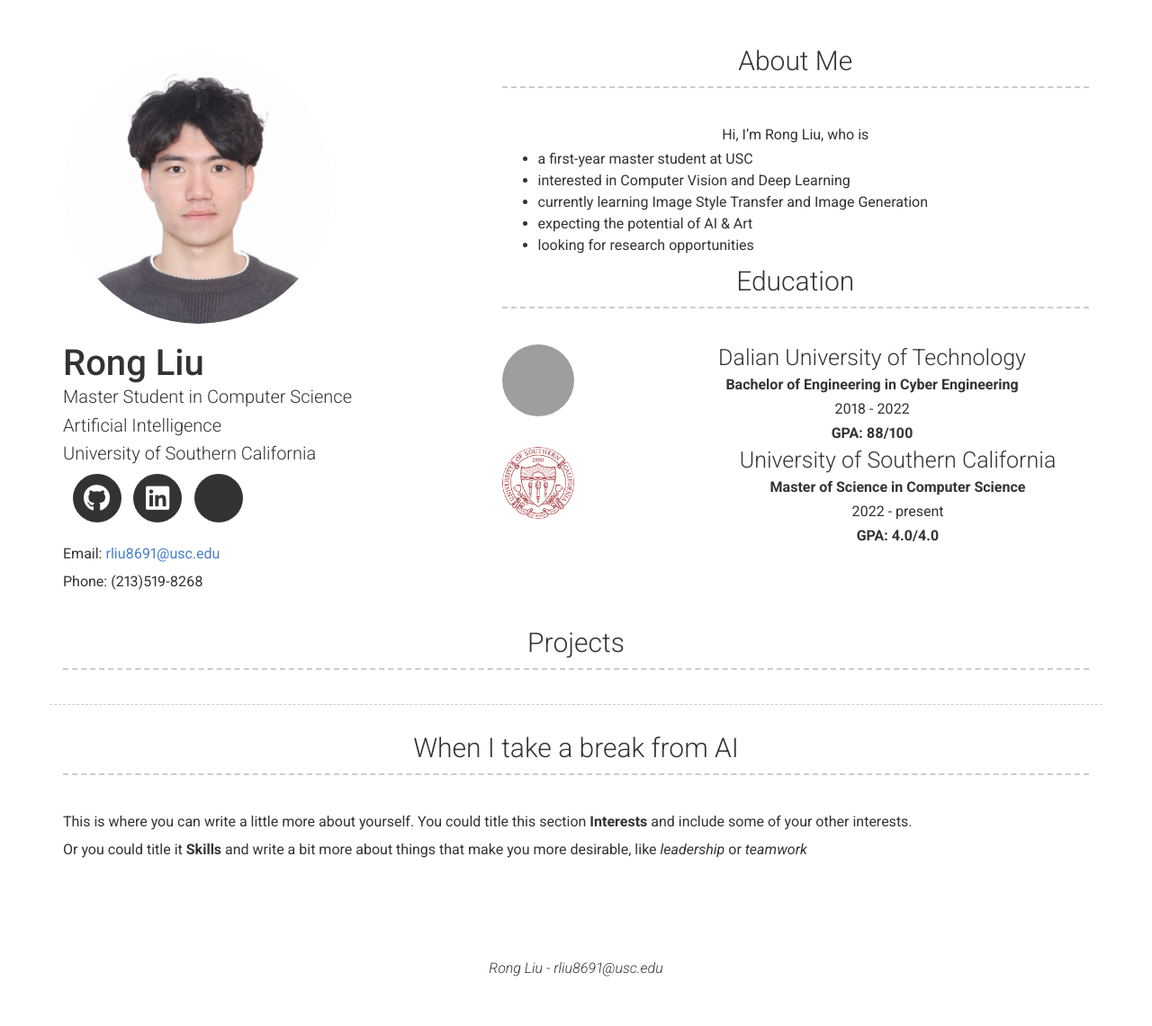
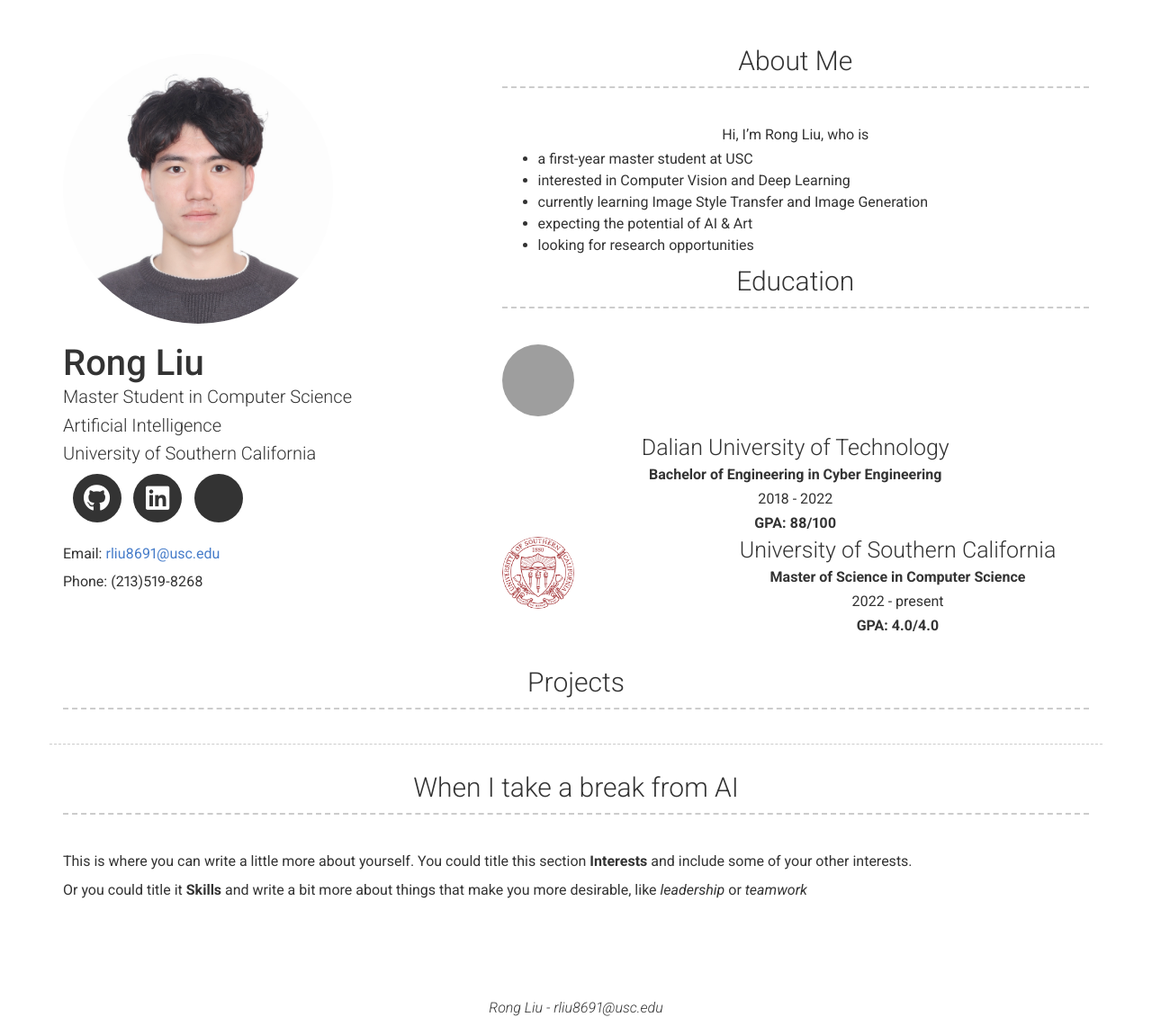
Before and after one commit to RongLiu-Leo/rongliu-leo.github.io, a Jekyll site: the page built from index.md, in a window 1280 px wide. Shown: the whole page at 90% size. Built offline with Jekyll 4.4.1, drawn with Linux system fonts in a browser that asks for light colours; nearby versions of some CDN libraries; a style sheet for code colours, icons or effects is not loaded; before the commit the page ends 1096 px from its top, so only the background shows below that; grey boxes are pictures that could not be loaded.

Commit message:
Update header.html

```diff
--- a/_includes/header.html
+++ b/_includes/header.html
@@ -55,7 +55,7 @@
       {{ site.about_content | strip | markdownify }}
       <h3 id="Education">Education</h3>
       <div class="row">
-        <div class="col-xs-12 col-sm-3 col-md-3 col-lg-3 no-print">
+        <div class="col-xs-12 no-print">
           <img src="images/DLUT.png" style="
           width: 80px;
           height: 80px;
@@ -68,7 +68,7 @@
           background-repeat: repeat, no-repeat;
           float: left;">
         </div>
-        <div class="content col-xs-12 col-sm-9 col-md-9 col-lg-9">
+        <div class="content">
           <h4 id="dalian-university-of-technology">Dalian University of Technology</h4>
           <p><b>Bachelor of Engineering in Cyber Engineering</b></p>
           <p>2018 - 2022</p>
```
